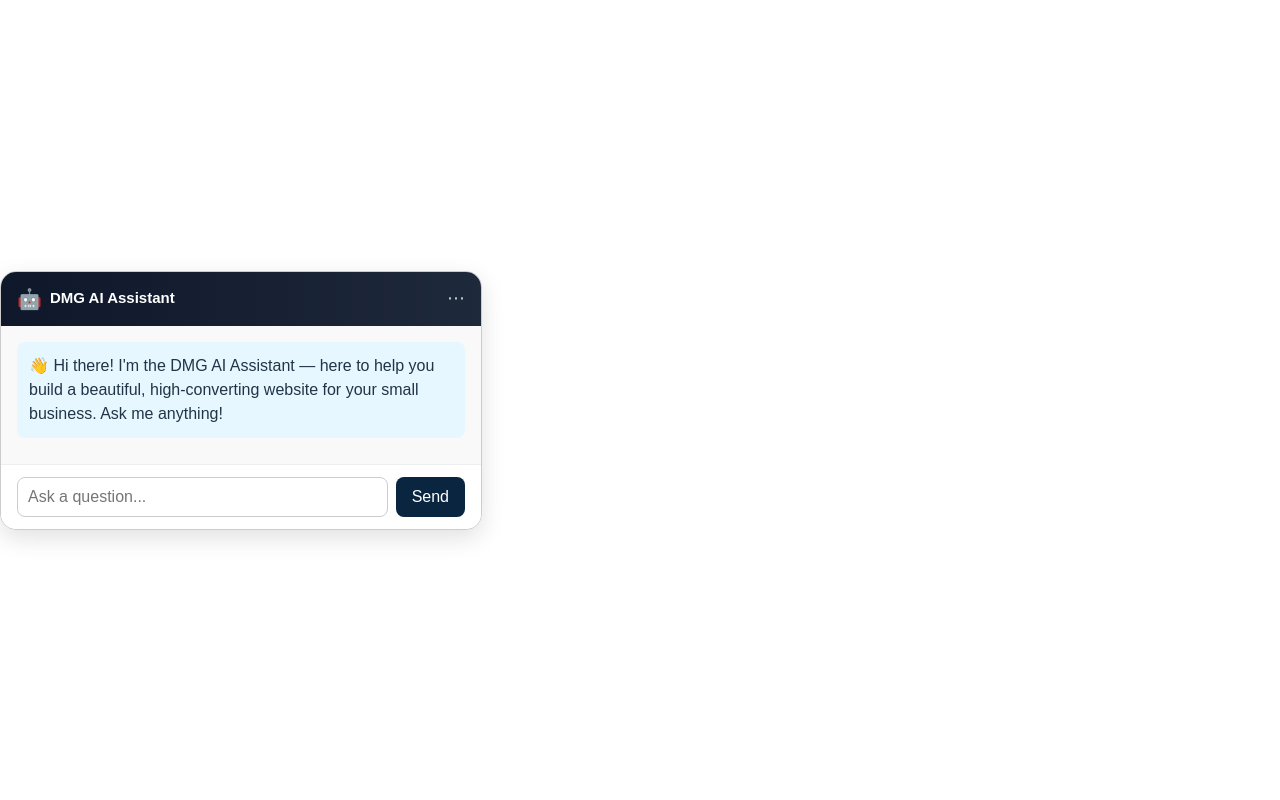
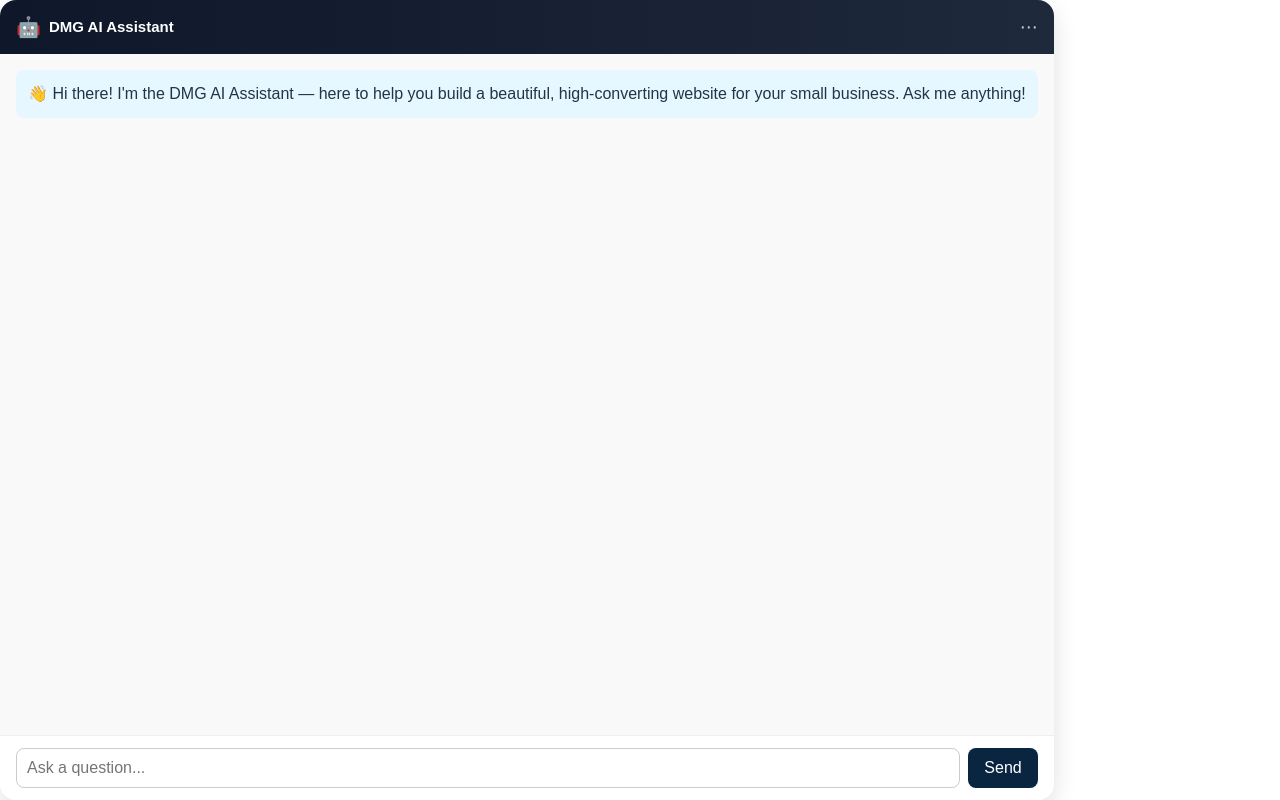
Before and after one commit to Teja202623/cursor-ai-chatbot, a React (Vite) app: page / in a window 1280 px wide. Built offline with nearby package versions, Linux system fonts and the light colour scheme.

Commit message:
💬 UI fixes and chatbot layout improvements

```diff
--- a/src/App.css
+++ b/src/App.css
@@ -1,21 +1,34 @@
+html, body, #root {
+  height: 100%;
+  margin: 0;
+  padding: 0;
+}
+
 .app {
+  height: 100%;
   max-width: 500px;
-  margin: 30px auto;
+  margin: 0 auto;
+  display: flex;
+  flex-direction: column;
   font-family: sans-serif;
 }
 
 .chat-window {
-  border: 1px solid #ddd;
+  flex: 1;
   padding: 16px;
-  height: 400px;
-  overflow-y: scroll;
-  border-radius: 8px;
+  overflow-y: auto;
   background: #fafafa;
-  margin-bottom: 16px;
+  border-top: 1px solid #eee;
+  min-height: 0;
+  display: flex;
+  flex-direction: column;
 }
 
 .message {
   margin: 8px 0;
+  white-space: pre-wrap;
+  word-wrap: break-word;
+  overflow-wrap: break-word;
 }
 
 .message.user {
--- a/src/App.jsx
+++ b/src/App.jsx
@@ -80,17 +80,15 @@ function App() {
 
 const styles = {
   container: {
-    width: '100%',
-    maxWidth: 480,
-    height: '100%',
+    height: '100vh', // fill the full iframe view height
     display: 'flex',
     flexDirection: 'column',
-    border: '1px solid #ccc',
+    justifyContent: 'space-between',
     borderRadius: '16px',
     backgroundColor: '#fff',
     boxShadow: '0 8px 24px rgba(0, 0, 0, 0.12)',
+    fontFamily: 'sans-serif',
     overflow: 'hidden',
-    fontFamily: 'sans-serif',
   },
   header: {
     background: 'linear-gradient(90deg, #0f172a, #1e293b)',
@@ -127,6 +125,8 @@ const styles = {
     backgroundColor: '#f9f9f9',
     display: 'flex',
     flexDirection: 'column',
+    justifyContent: 'flex-start',
+    minHeight: 0,
   },
   botMsg: {
     marginBottom: 10,
```
